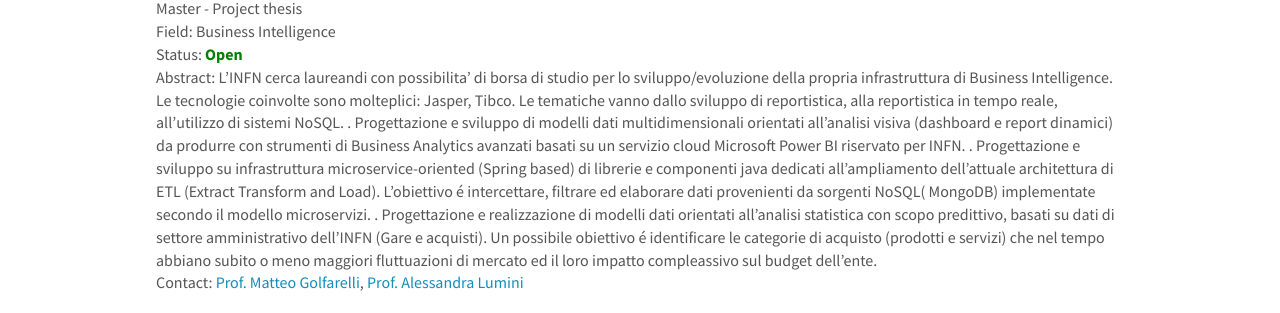
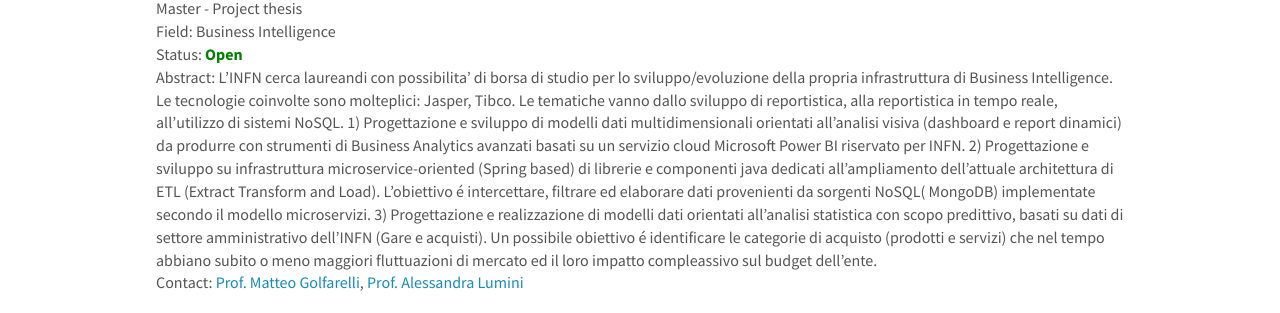
Before and after one commit to big-unibo/big-unibo.github.io, a Jekyll site: the page built from _pages/thesis.md, in a window 1280 px wide and 900 px high, scrolled down 2801 px. Shown: the part 193-506 px from the top of the window. Built offline with Jekyll 4.4.1, drawn with Linux system fonts in a browser that asks for light colours; nearby versions of some CDN libraries.

Commit message:
new theses

```diff
--- a/_data/thesis.yml
+++ b/_data/thesis.yml
@@ -163,9 +163,9 @@
   student:
   abstract: |
     L'INFN cerca laureandi con possibilita' di borsa di studio per lo sviluppo/evoluzione della propria infrastruttura di Business Intelligence. Le tecnologie coinvolte sono molteplici: Jasper, Tibco. Le tematiche vanno dallo sviluppo di reportistica, alla reportistica in tempo reale, all'utilizzo di sistemi NoSQL.
-    . Progettazione e sviluppo di modelli dati multidimensionali orientati all'analisi visiva (dashboard e report dinamici) da produrre con strumenti di Business Analytics avanzati basati su un servizio cloud Microsoft Power BI riservato per INFN.
-    . Progettazione e sviluppo su infrastruttura microservice-oriented (Spring based) di librerie e componenti java dedicati all'ampliamento dell'attuale architettura di ETL (Extract Transform and Load). L'obiettivo é intercettare, filtrare ed elaborare dati provenienti da sorgenti NoSQL( MongoDB) implementate secondo il modello microservizi.
-    . Progettazione e realizzazione di modelli dati orientati all'analisi statistica con scopo predittivo, basati su dati di settore amministrativo dell'INFN (Gare e acquisti). Un possibile obiettivo é identificare le categorie di acquisto (prodotti e servizi) che nel tempo abbiano subito o meno maggiori fluttuazioni di mercato ed il loro impatto compleassivo sul budget dell'ente.
+    1) Progettazione e sviluppo di modelli dati multidimensionali orientati all'analisi visiva (dashboard e report dinamici) da produrre con strumenti di Business Analytics avanzati basati su un servizio cloud Microsoft Power BI riservato per INFN.
+    2) Progettazione e sviluppo su infrastruttura microservice-oriented (Spring based) di librerie e componenti java dedicati all'ampliamento dell'attuale architettura di ETL (Extract Transform and Load). L'obiettivo é intercettare, filtrare ed elaborare dati provenienti da sorgenti NoSQL( MongoDB) implementate secondo il modello microservizi.
+    3) Progettazione e realizzazione di modelli dati orientati all'analisi statistica con scopo predittivo, basati su dati di settore amministrativo dell'INFN (Gare e acquisti). Un possibile obiettivo é identificare le categorie di acquisto (prodotti e servizi) che nel tempo abbiano subito o meno maggiori fluttuazioni di mercato ed il loro impatto compleassivo sul budget dell'ente.
   link:
   slides:
 
```
